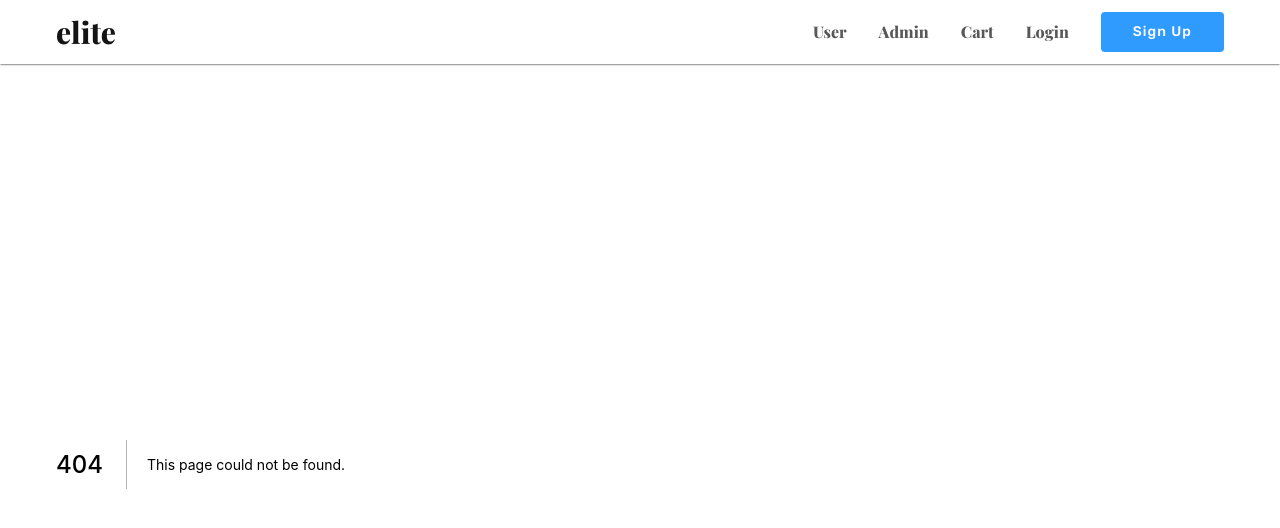
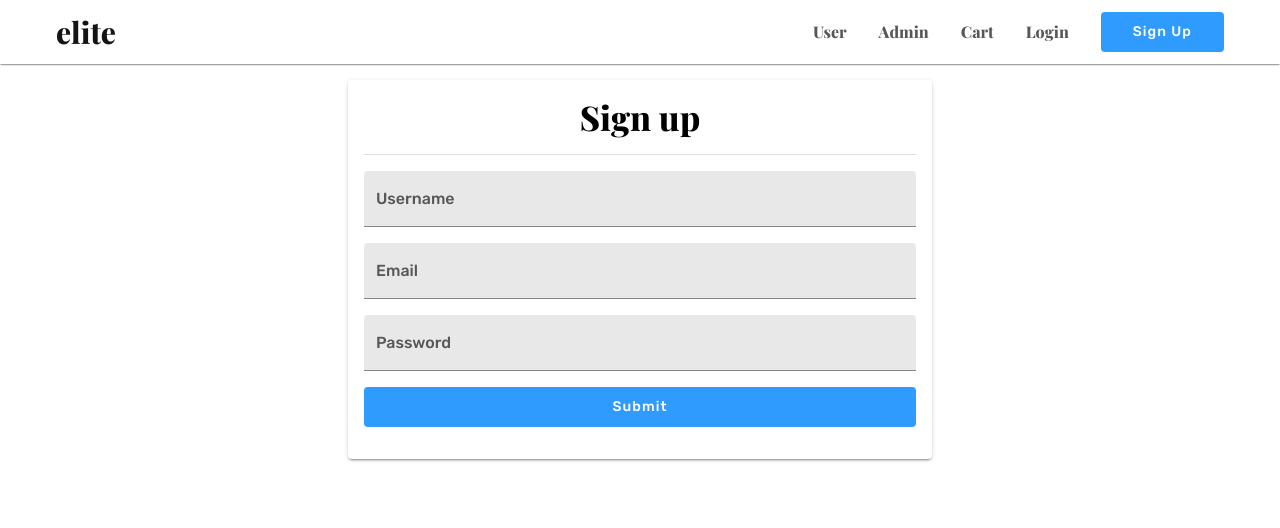
Before and after one commit to AkashSDas/elite, a Next.js app in the folder frontend/: page /auth/signup in a window 1280 px wide. Before the commit this address had no page. Shown: the top 528 px of the page. Built offline with nearby package versions, Linux system fonts and the light colour scheme.

Commit message:
create signup page

```diff
--- /dev/null
+++ b/frontend/pages/auth/signup.tsx
@@ -0,0 +1,111 @@
+import {
+  Box,
+  Container,
+  Divider,
+  makeStyles,
+  Paper,
+  TextField,
+  Typography,
+} from "@material-ui/core";
+import { Formik } from "formik";
+import SimpleBtn from "../../components/btn/simple_btn";
+import materialUITheme from "../../lib/theme";
+
+const useStyle = makeStyles((theme) => ({
+  root: {
+    borderRadius: "4px",
+    padding: "1rem",
+    width: "50%",
+    margin: "1rem auto",
+
+    "& MuiFormControl-root": {
+      width: "100%",
+    },
+    "& label.MuiFormLabel-root": {
+      color: materialUITheme.palette.text.secondary,
+      fontWeight: 500,
+    },
+    "& .MuiFilledInput-underline:after": {
+      borderBottomColor: materialUITheme.palette.secondary.main,
+    },
+  },
+  divider: { margin: "1rem auto" },
+  form: {
+    display: "flex",
+    flexDirection: "column",
+
+    "& > *": { marginBottom: "1rem" },
+  },
+
+  [theme.breakpoints.down(1000)]: {
+    root: {
+      width: "75%",
+    },
+  },
+  [theme.breakpoints.down(700)]: {
+    root: {
+      width: "100%",
+    },
+  },
+}));
+
+function SignUp() {
+  const classes = useStyle();
+
+  const initialValues = {
+    username: "",
+    email: "",
+    password: "",
+  };
+
+  return (
+    <Box className={classes.root} boxShadow={2}>
+      <Typography variant="h4" align="center">
+        Sign up
+      </Typography>
+
+      <Divider className={classes.divider} />
+
+      <Formik initialValues={initialValues} onSubmit={() => {}}>
+        {({ values, handleChange, handleSubmit }) => (
+          <form className={classes.form}>
+            <TextField
+              id="standard-basic"
+              variant="filled"
+              label="Username"
+              type="text"
+              name="username"
+              onChange={handleChange}
+            />
+
+            <TextField
+              id="standard-basic"
+              variant="filled"
+              label="Email"
+              type="email"
+              name="email"
+              onChange={handleChange}
+            />
+
+            <TextField
+              id="standard-basic"
+              variant="filled"
+              label="Password"
+              type="password"
+              name="password"
+              onChange={handleChange}
+            />
+
+            <SimpleBtn
+              width="100%"
+              text="Submit"
+              onClick={handleSubmit as any}
+            />
+          </form>
+        )}
+      </Formik>
+    </Box>
+  );
+}
+
+export default SignUp;
```
